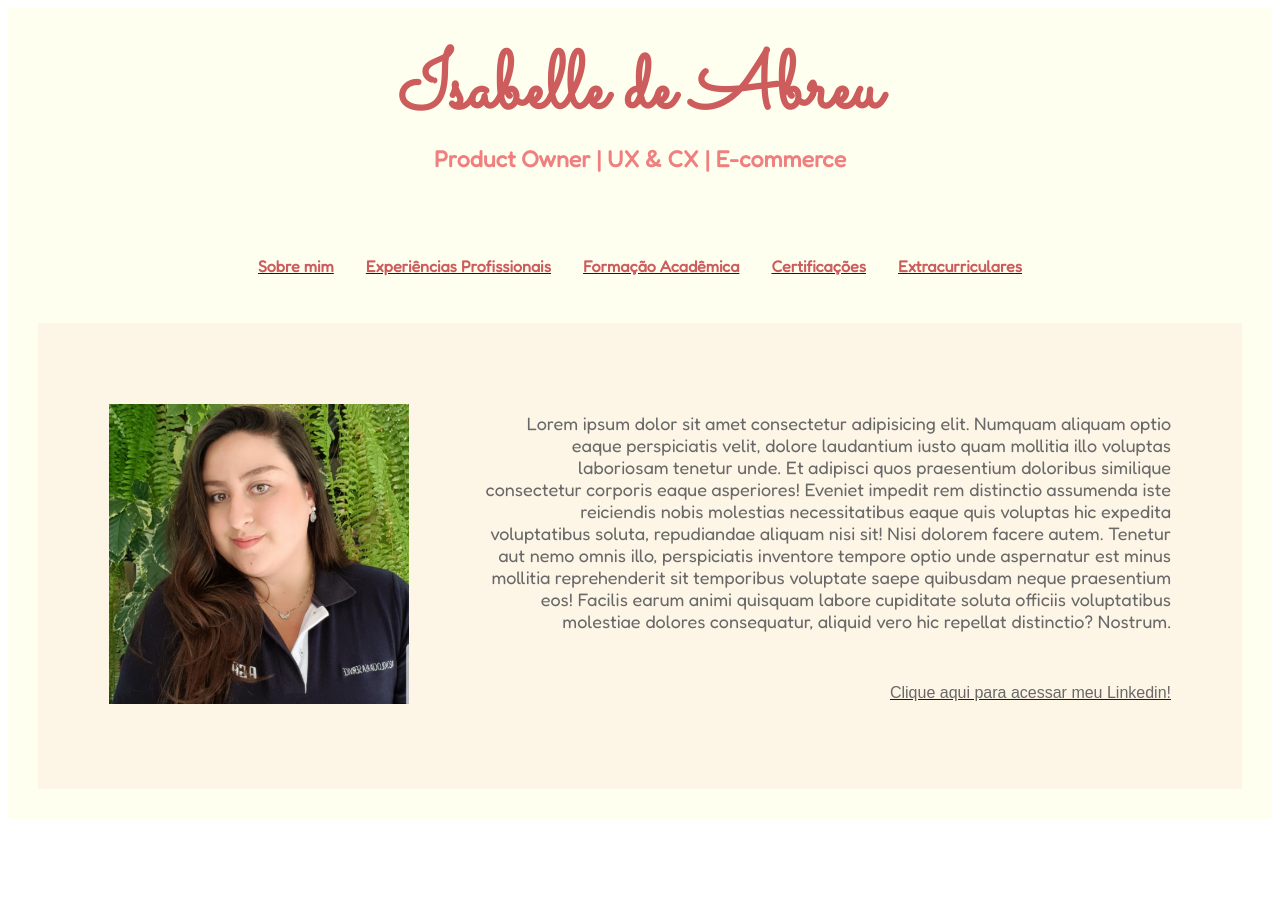
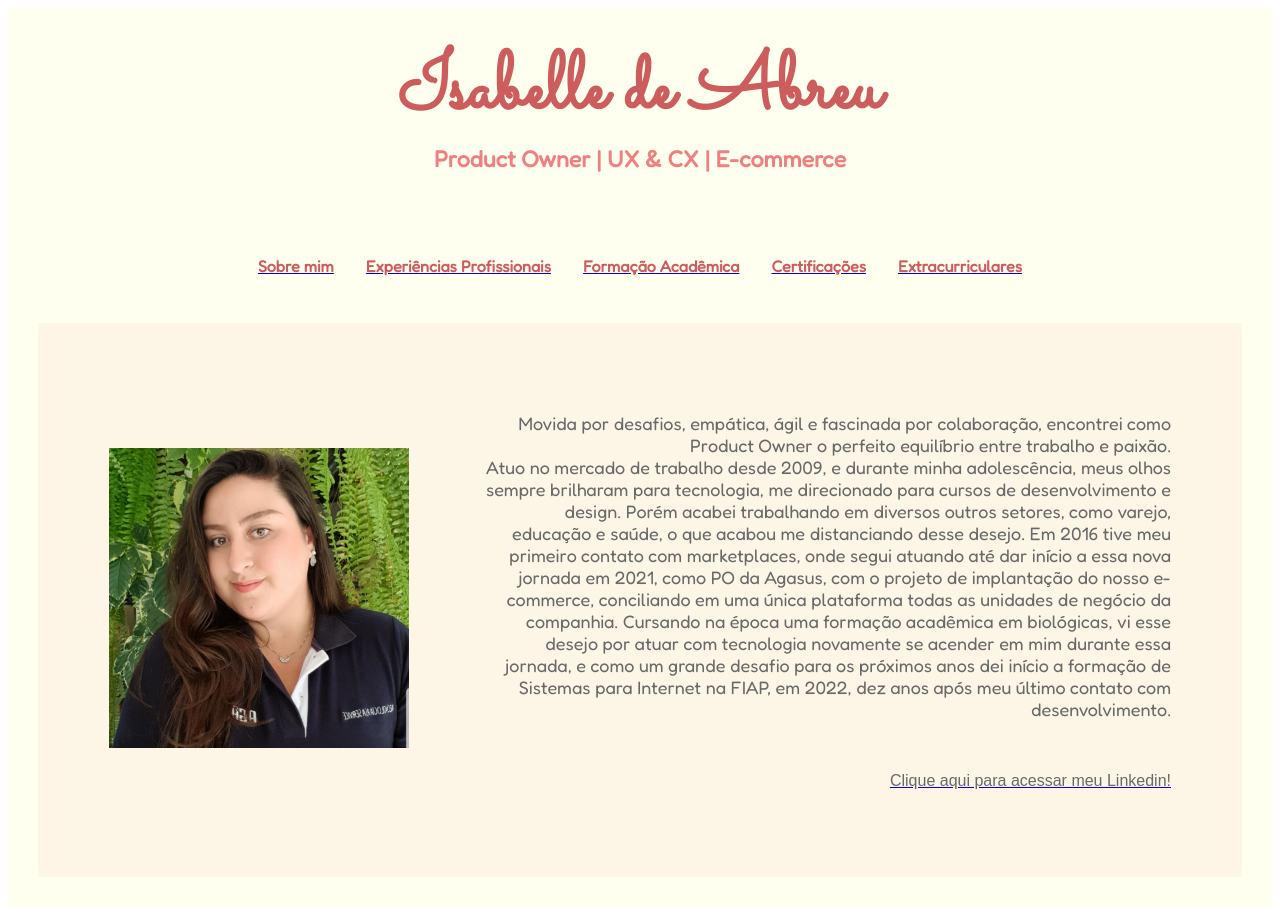
Before and after one commit to belabreuu/Site_com_Estilo_Cap4, a plain HTML site: page index.html in a window 1280 px wide. Before the commit the page ends 827 px from the top, so only its background shows below. Drawn offline with Linux system fonts and the light colour scheme.

Commit message:
Update index.html

```diff
--- a/index.html
+++ b/index.html
@@ -38,7 +38,9 @@
                 <img src="images/isabelle.jpg" alt="Foto Isabelle de Abreu" width="300px" height="300px" aling="left">
             </td>
             <td>
-                <p style="font-family: Fredoka; font-size: 18px;">Lorem ipsum dolor sit amet consectetur adipisicing elit. Numquam aliquam optio eaque perspiciatis velit, dolore laudantium iusto quam mollitia illo voluptas laboriosam tenetur unde. Et adipisci quos praesentium doloribus similique consectetur corporis eaque asperiores! Eveniet impedit rem distinctio assumenda iste reiciendis nobis molestias necessitatibus eaque quis voluptas hic expedita voluptatibus soluta, repudiandae aliquam nisi sit! Nisi dolorem facere autem. Tenetur aut nemo omnis illo, perspiciatis inventore tempore optio unde aspernatur est minus mollitia reprehenderit sit temporibus voluptate saepe quibusdam neque praesentium eos! Facilis earum animi quisquam labore cupiditate soluta officiis voluptatibus molestiae dolores consequatur, aliquid vero hic repellat distinctio? Nostrum.</p>
+                <p style="font-family: Fredoka; font-size: 18px;">Movida por desafios, empática, ágil e fascinada por colaboração, encontrei como Product Owner o perfeito equilíbrio entre trabalho e paixão.<br>Atuo no mercado de trabalho desde 2009, e durante minha adolescência, meus olhos sempre brilharam para tecnologia, me direcionado para cursos de desenvolvimento e design. Porém acabei trabalhando em diversos outros setores, como varejo, educação e saúde, o que acabou me distanciando desse desejo.
+Em 2016 tive meu primeiro contato com marketplaces, onde segui atuando até dar início a essa nova jornada em 2021, como PO da Agasus, com o projeto de implantação do nosso e-commerce, conciliando em uma única plataforma todas as unidades de negócio da companhia.
+Cursando na época uma formação acadêmica em biológicas, vi esse desejo por atuar com tecnologia novamente se acender em mim durante essa jornada, e como um grande desafio para os próximos anos dei início a formação de Sistemas para Internet na FIAP, em 2022, dez anos após meu último contato com desenvolvimento.</p>
                 <br>
                 <a href="https://www.linkedin.com/in/isabelle-de-abreuu/"><p> Clique aqui para acessar meu Linkedin!</p></a>
             </td>
```
